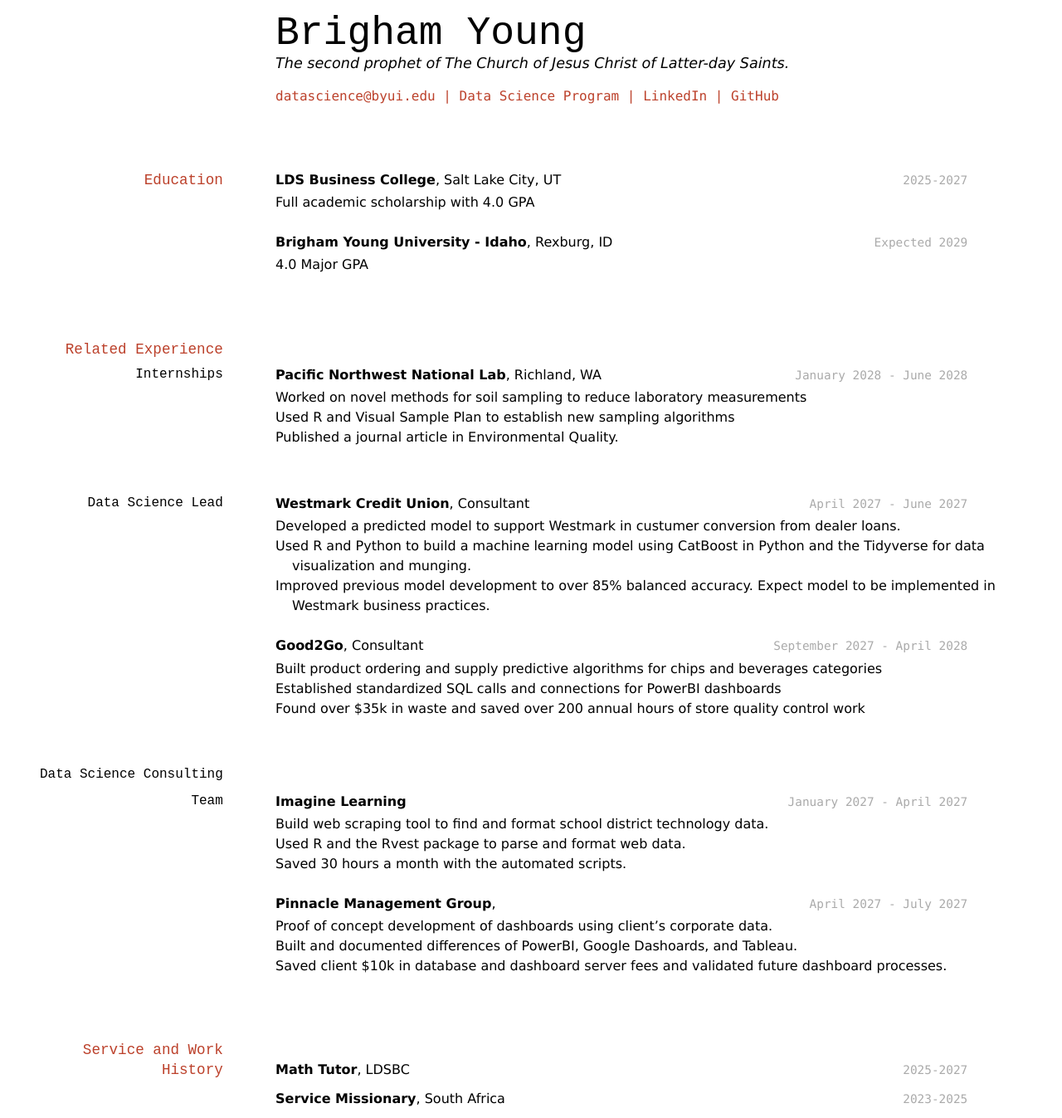
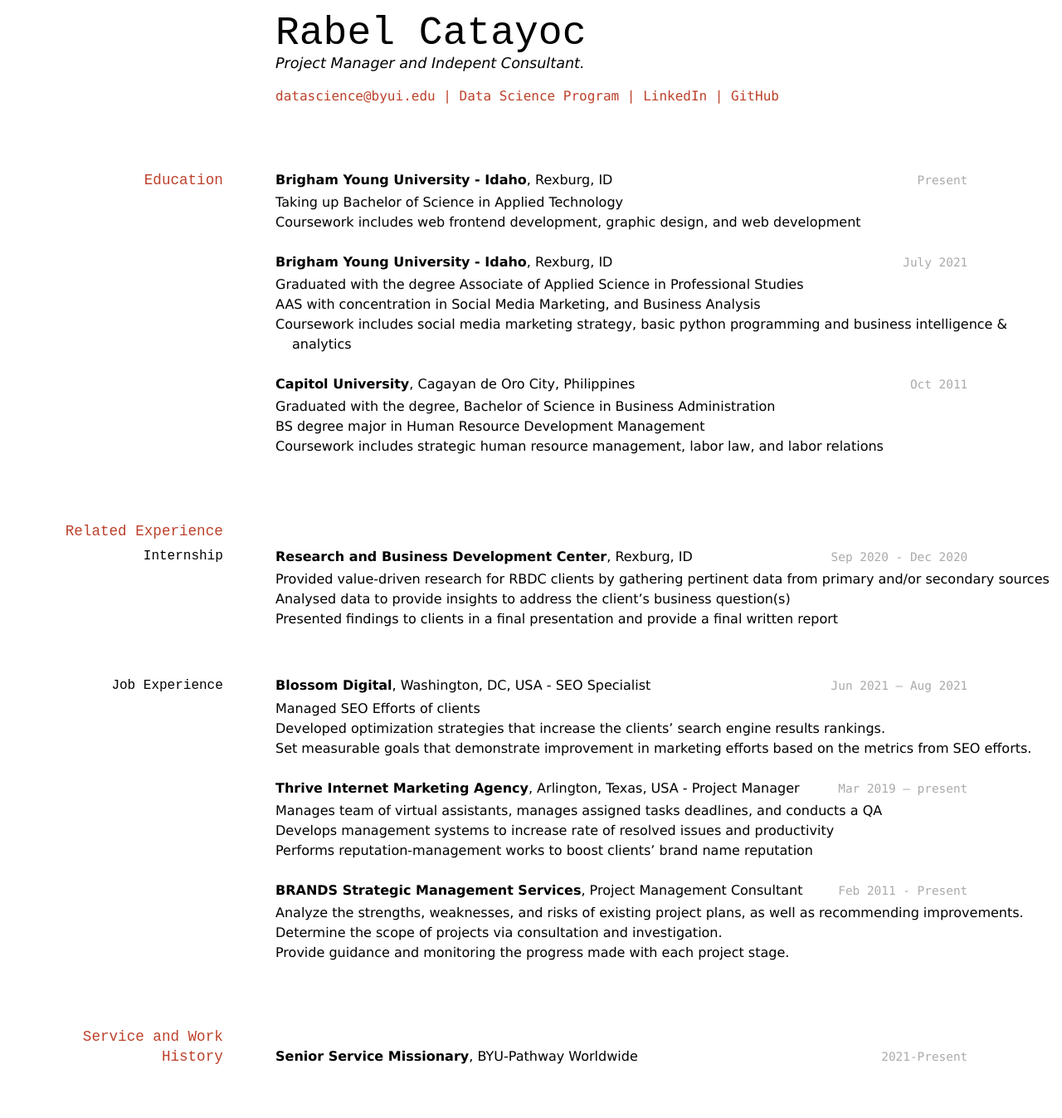
Before and after one commit to rabbyui/rcatayoc-resume, a Jekyll site: the page built from docs/index.md, in a window 1280 px wide. Shown: the whole page at 83% size. Built offline with Jekyll 4.4.1, drawn with Linux system fonts in a browser that asks for light colours; after the commit the page ends 1296 px from its top, so only the background shows below that.

Commit message:
Update index.md

```diff
--- a/docs/index.md
+++ b/docs/index.md
@@ -1,9 +1,9 @@
 ---
 layout: cv
-title: Brigham Young's Resume
+title: Rabel Catayoc Resume
 ---
-# Brigham Young
-The second prophet of The Church of Jesus Christ of Latter-day Saints.
+# Rabel Catayoc
+Project Manager and Indepent Consultant.
 
 <div id="webaddress">
 <a href="datascience@byui.edu">datascience@byui.edu</a>
@@ -16,70 +16,65 @@ The second prophet of The Church of Jesus Christ of Latter-day Saints.
 
 ## Education
 
-`2025-2027`
-__LDS Business College__, Salt Lake City, UT
-
-- Full academic scholarship with 4.0 GPA
-
-`Expected 2029`
+`Present`
 __Brigham Young University - Idaho__, Rexburg, ID
 
-- 4.0 Major GPA
+- Taking up Bachelor of Science in Applied Technology
+- Coursework includes web frontend development, graphic design, and web development
+
+`July 2021`
+__Brigham Young University - Idaho__, Rexburg, ID
+
+- Graduated with the degree Associate of Applied Science in Professional Studies
+- AAS with concentration in Social Media Marketing, and Business Analysis
+- Coursework includes social media marketing strategy, basic python programming and business intelligence & analytics
+
+`Oct 2011`
+__Capitol University__, Cagayan de Oro City, Philippines
+
+- Graduated with the degree, Bachelor of Science in Business Administration
+- BS degree major in Human Resource Development Management
+- Coursework includes strategic human resource management, labor law, and labor relations
 
 
 ## Related Experience
 
-### Internships
+### Internship
 
-`January 2028 - June 2028`
-__Pacific Northwest National Lab__, Richland, WA
+`Sep 2020 - Dec 2020`
+__Research and Business Development Center__, Rexburg, ID
 
-- Worked on novel methods for soil sampling to reduce laboratory measurements
-- Used R and Visual Sample Plan to establish new sampling algorithms
-- Published a journal article in Environmental Quality.
+- Provided value-driven research for RBDC clients by gathering pertinent data from primary and/or secondary sources
+- Analysed data to provide insights to address the client’s business question(s)
+- Presented findings to clients in a final presentation and provide a final written report
 
-### Data Science Lead
+### Job Experience
 
-`April 2027 - June 2027`
-__Westmark Credit Union__, Consultant
+`Jun 2021 – Aug 2021`
+__Blossom Digital__, Washington, DC, USA - SEO Specialist
 
-- Developed a predicted model to support Westmark in custumer conversion from dealer loans.
-- Used R and Python to build a machine learning model using CatBoost in Python and the Tidyverse for data visualization and munging.
-- Improved previous model development to over 85% balanced accuracy. Expect model to be implemented in Westmark business practices.
+- Managed SEO Efforts of clients
+- Developed optimization strategies that increase the clients' search engine results rankings.
+- Set measurable goals that demonstrate improvement in marketing efforts based on the metrics from SEO efforts.
 
-`September 2027 - April 2028`
-__Good2Go__, Consultant
+`Mar 2019 – present`
+__Thrive Internet Marketing Agency__, Arlington, Texas, USA - Project Manager
 
-- Built product ordering and supply predictive algorithms for chips and beverages categories
-- Established standardized SQL calls and connections for PowerBI dashboards
-- Found over $35k in waste and saved over 200 annual hours of store quality control work
+- Manages team of virtual assistants, manages assigned tasks deadlines, and conducts a QA
+- Develops management systems to increase rate of resolved issues and productivity
+- Performs reputation-management works to boost clients’ brand name reputation
 
-### Data Science Consulting Team
+`Feb 2011 - Present`
+__BRANDS Strategic Management Services__, Project Management Consultant
 
-`January 2027 - April 2027`
-__Imagine Learning__
-
-- Build web scraping tool to find and format school district technology data.
-- Used R and the Rvest package to parse and format web data.
-- Saved 30 hours a month with the automated scripts.
-
-`April 2027 - July 2027`
-__Pinnacle Management Group__,
-
-- Proof of concept development of dashboards using client's corporate data.
-- Built and documented differences of PowerBI, Google Dashoards, and Tableau.
-- Saved client $10k in database and dashboard server fees and validated future dashboard processes.
-
+- Analyze the strengths, weaknesses, and risks of existing project plans, as well as recommending improvements.
+- Determine the scope of projects via consultation and investigation.
+- Provide guidance and monitoring the progress made with each project stage.
 
 ## Service and Work History
 
-`2025-2027`
-__Math Tutor__, LDSBC
-
-
-`2023-2025`
-__Service Missionary__, South Africa
-
+`2021-Present`
+__Senior Service Missionary__, BYU-Pathway Worldwide
 
 
 <!-- ### Footer
```
